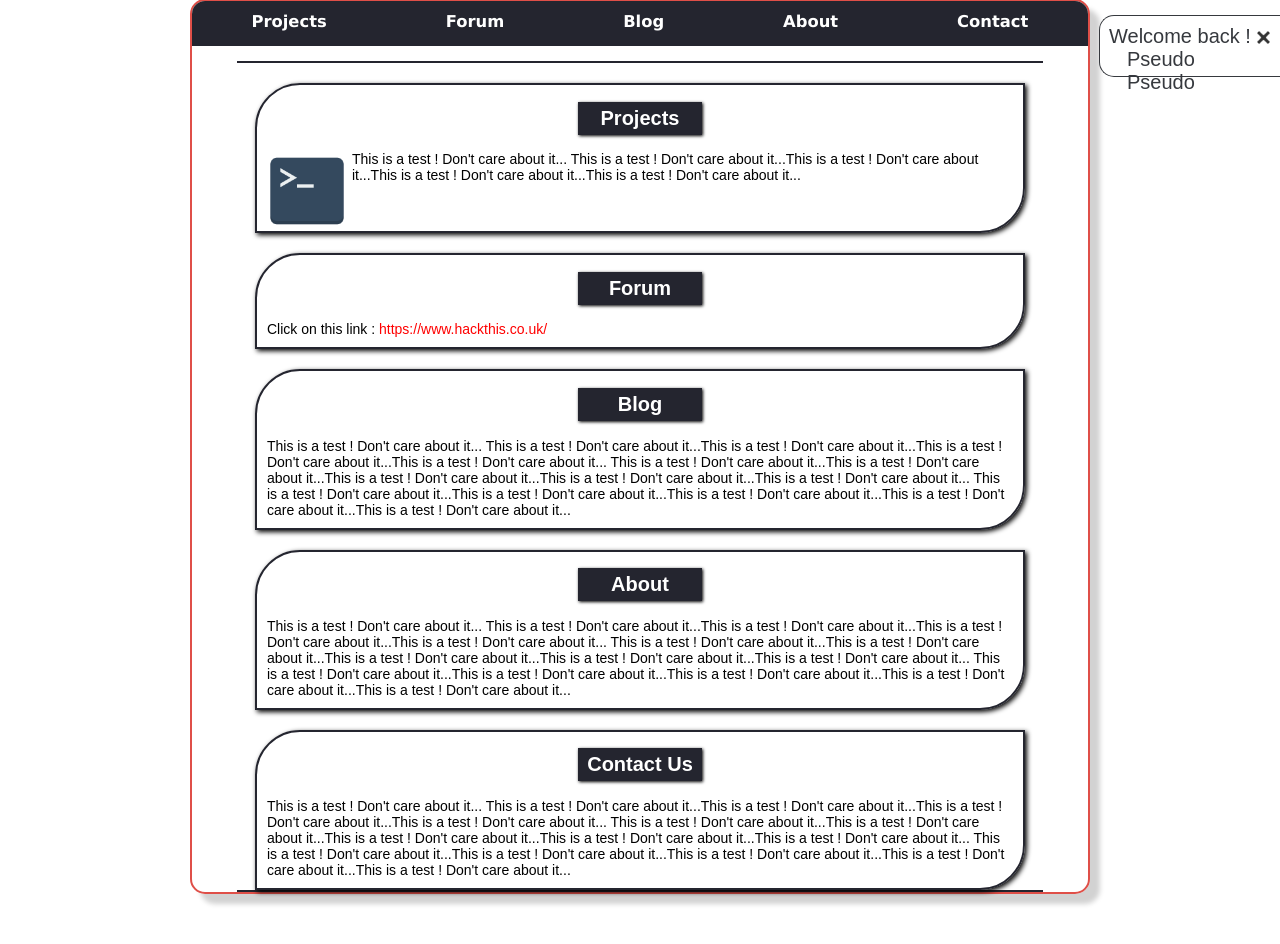
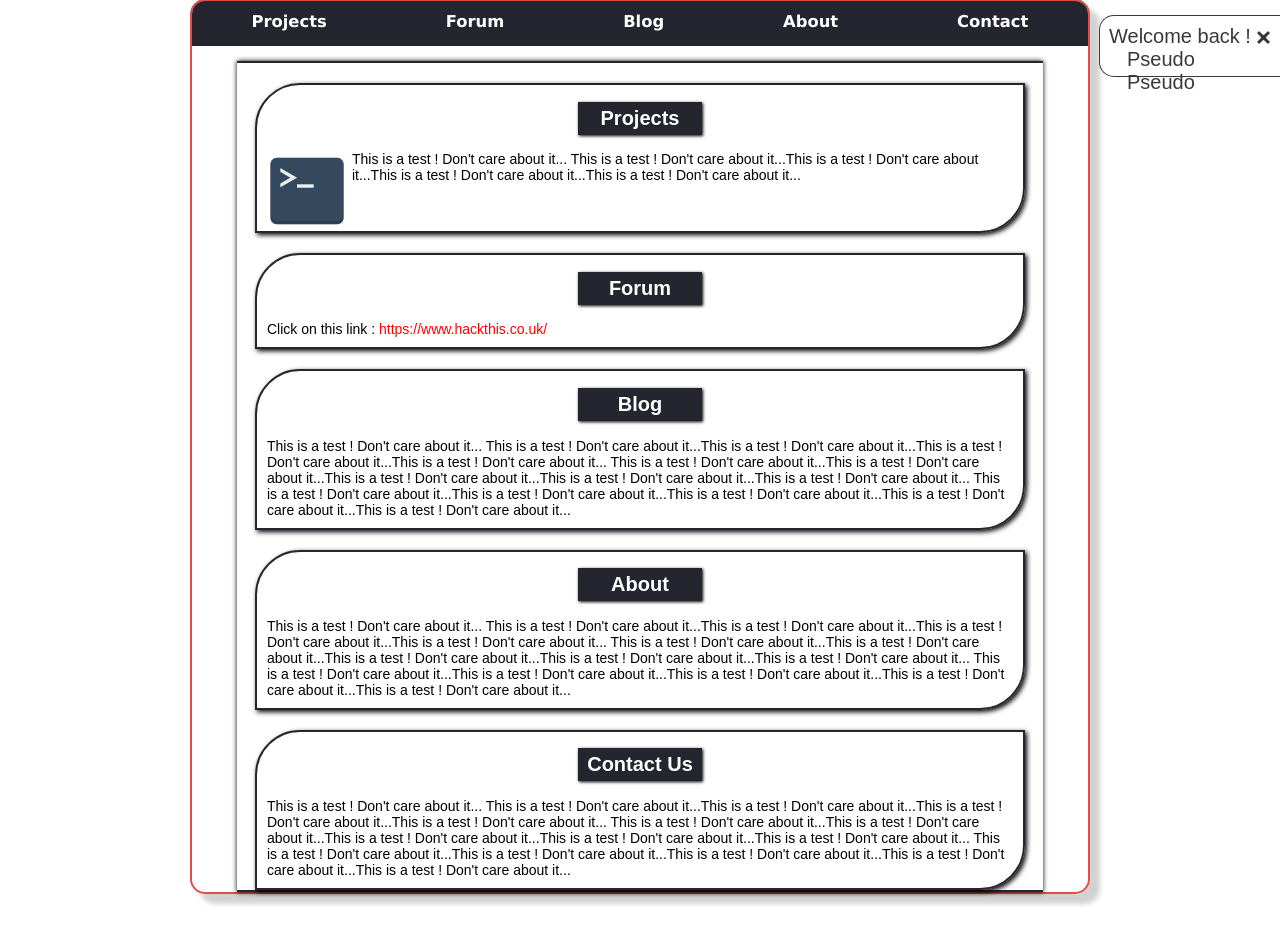
Before and after one commit to LaFourmiProgrammeuse/ProgressProject, a PHP site: page /html-php/home.php in a window 1280 px wide. Shown: the part 160-1104 px from the top of the page. Run offline with PHP 8.4, Linux system fonts and the light colour scheme.

Commit message:
15/07/2018
-Ajout ombre box article

```diff
--- a/ProgrammingAnts/css/home_acceuil.css
+++ b/ProgrammingAnts/css/home_acceuil.css
@@ -204,6 +204,7 @@
 			margin-top: 15px;
       height: auto;
     	width: 90%;
+			box-shadow: 0px 0px 5px black;
     }
 
 			#articles {
```
